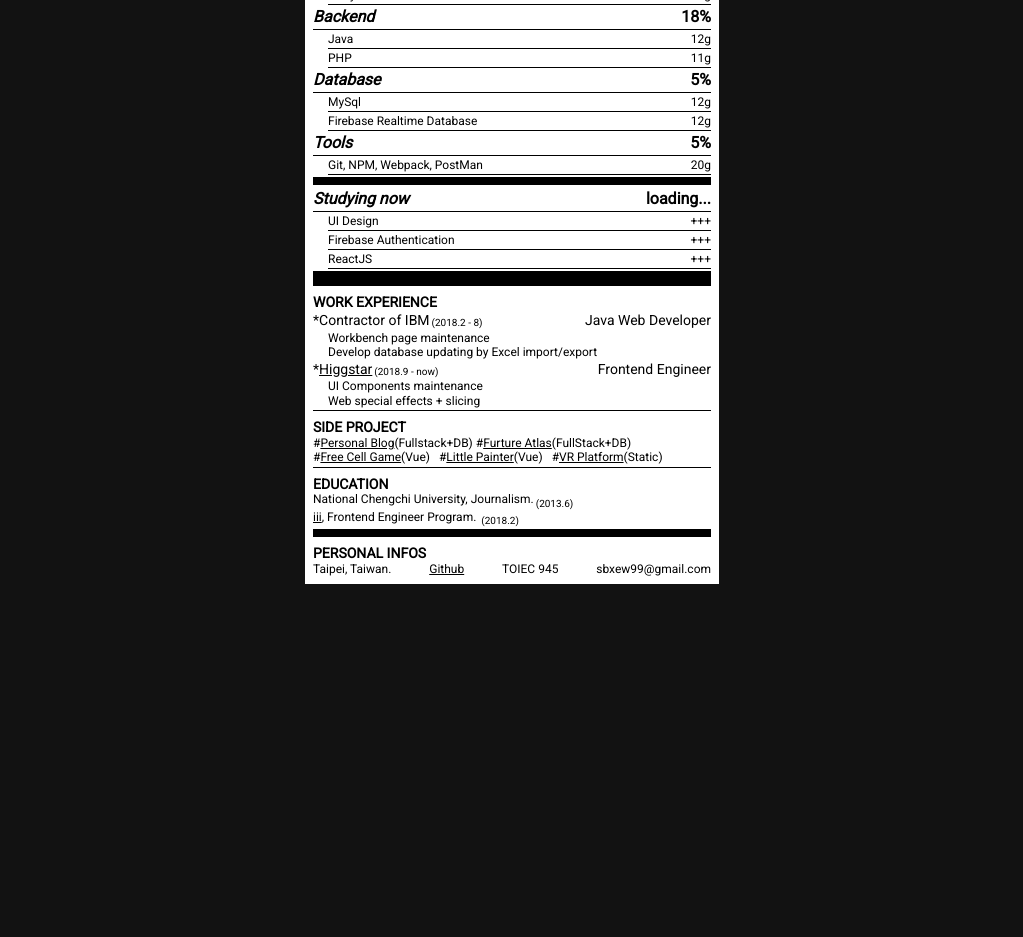
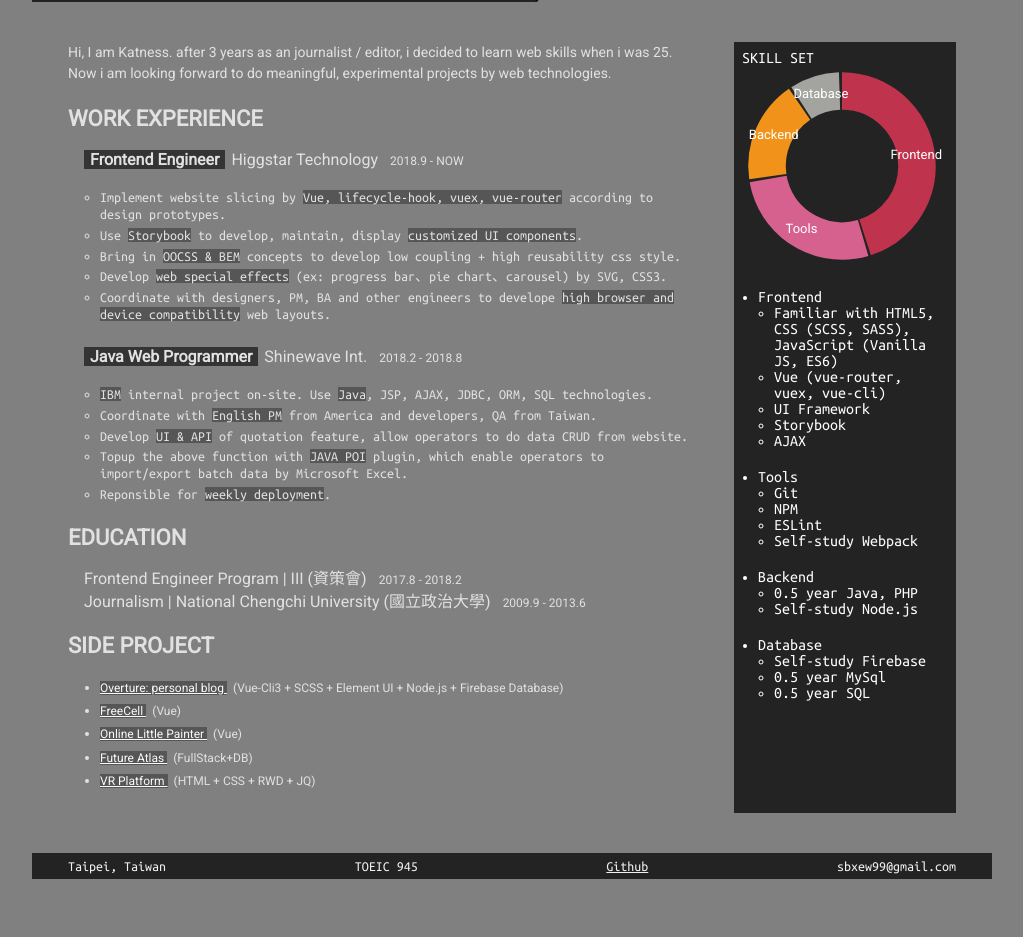
Before and after one commit to KatnessChen/web-resume, a plain HTML site: page index.html in a window 1280 px wide. Shown: the part 244-1181 px from the top of the page, without its empty margins (128-1151 px from the left). Before the commit the page ends 828 px from the top, so only its background shows below. Drawn offline with nearby package versions, Linux system fonts and the light colour scheme.

Commit message:
v3 add more work exp & new vd

```diff
--- a/index.html
+++ b/index.html
@@ -1,206 +1,255 @@
 <!DOCTYPE html>
-<html lang="en">
+<html lang="fr">
 <head>
   <meta charset="UTF-8">
   <meta name="viewport" content="width=device-width, initial-scale=1.0">
   <meta http-equiv="X-UA-Compatible" content="ie=edge">
   <title>CV | Katness C.</title>
-  <link href="https://fonts.googleapis.com/css?family=Roboto&display=swap" rel="stylesheet">
+  <link href="https://fonts.googleapis.com/css?family=Roboto|Ubuntu+Mono&display=swap" rel="stylesheet">
+  <link href="https://fonts.googleapis.com/icon?family=Material+Icons" rel="stylesheet">
   <link rel="stylesheet" href="css/style.css">
 </head>
 <body>
+  <div id="app">
+    <header>
+      <h1>Katness Chen</h1>
+      <h2>Frontend Engineer</h2>
+      <div class="deco"></div>
+      <span>CV Last updated: 20/3/2020</span>
+    </header>
     <main>
-    <h2 class="my-name">Katness Chen</h2>
-    <div class="flex">
-      <p>Frontend developer</p>
-      <p class="last-updated">2020.2.8</p>
-    </div>
-    <hr class="bolder">
-    <hr class="bold">
-
-    <!-- SKILL SET -->
-    <section class="section-skillset">
-      <ul class="skill-set">
-        <li class="skill">
-          <div class="skill-label">
-            <h4 class="skill-label-name">Frontend</h4>
-            <span class="skill-label-percentage">72%</span>
-          </div>
-          <ul class="skill-set">
-            <li class="skill">
-              <div class="skill-label">
-                <h4 class="skill-label-name">HTML5, CSS (SCSS, SASS), JavaScript (ES6)</h4>
-                <span class="skill-label-percentage">28g</span>
-              </div>
+      <section>
+        <p>
+          Hi, I am Katness.
+          after 3 years as an journalist / editor,
+          i decided to learn web skills when i was 25.
+          Now i am looking forward to do meaningful, experimental projects by web technologies.
+        </p>
+        <h3>WORK EXPERIENCE</h3>
+        <ol>
+          <li>
+            <h4><strong>Frontend Engineer</strong>Higgstar Technology<time>2018.9 - NOW</time></h4>
+            <ul>
+              <li>Implement website slicing by <strong>Vue, lifecycle-hook, vuex, vue-router</strong> according to design prototypes.</li>
+              <li>Use <strong>Storybook</strong> to develop, maintain, display <strong>customized UI components</strong>.</li>
+              <li>Bring in <strong>OOCSS & BEM</strong> concepts to develop low coupling + high reusability css style.</li>
+              <li>Develop <strong>web special effects</strong> (ex: progress bar、pie chart、carousel) by SVG, CSS3.</li>
+              <li>Coordinate with designers, PM, BA and other engineers to develope <strong>high browser and device compatibility</strong> web layouts.</li>
+            </ul>
           </li>
-            <li class="skill">
-              <div class="skill-label">
-                <h4 class="skill-label-name">Vue (vue-router, vuex, vue-cli)</h4>
-                <span class="skill-label-percentage">24g</span>
-              </div>
+          <li>
+            <h4><strong>Java Web Programmer</strong>Shinewave Int.<time>2018.2 - 2018.8</time></h4>
+            <ul>
+              <li><strong>IBM</strong> internal project on-site. Use <strong>Java</strong>, JSP, AJAX, JDBC, ORM, SQL technologies.</li>
+              <li>Coordinate with <strong>English PM</strong> from America and developers, QA from Taiwan.</li>
+              <li>Develop <strong>UI & API</strong> of quotation feature, allow operators to do data CRUD from website.</li>
+              <li>Topup the above function with <strong>JAVA POI</strong> plugin, which enable operators to import/export batch data by Microsoft Excel.</li>
+              <li>Reponsible for <strong>weekly deployment</strong>.</li>
+            </ul>
           </li>
-            <li class="skill">
-              <div class="skill-label">
-                <h4 class="skill-label-name">UI Framework (Ex: Element UI)</h4>
-                <span class="skill-label-percentage">24g</span>
-              </div>
+        </ol>
+        <h3>EDUCATION</h3>
+        <ol>
+          <li>
+            <h4>Frontend Engineer Program | III (資策會)<time>2017.8 - 2018.2</time></h4>
           </li>
-            <li class="skill">
-              <div class="skill-label">
-                <h4 class="skill-label-name">AJAX</h4>
-                <span class="skill-label-percentage">13g</span>
-              </div>
+          <li>
+            <h4>Journalism | National Chengchi University (國立政治大學)<time>2009.9 - 2013.6</time></h4>
           </li>
-            <li class="skill">
-              <div class="skill-label">
-                <h4 class="skill-label-name">Storybook</h4>
-                <span class="skill-label-percentage">8.8g</span>
-              </div>
+        </ol>
+        <h3>SIDE PROJECT</h3>
+        <ul class="side-project-list">
+          <li>
+            <h4>
+              <a target="_blank" href="https://mannachen.github.io/overture-frontend/#/">
+                Overture: personal blog
+              </a>
+              <span>(Vue-Cli3 + SCSS + Element UI + Node.js + Firebase Database)</span>
+            </h4>
+          </li>
+          <li>
+            <h4>
+              <a target="_blank" href="https://mannachen.github.io/FreeCell/">
+                FreeCell
+              </a>
+              <span>(Vue)</span>
+            </h4>
+          </li>
+          <li>
+            <h4>
+              <a target="_blank" href="https://codepen.io/Silvia_Chen/full/rRRQxr">
+                Online Little Painter
+              </a>
+              <span>(Vue)</span>
+            </h4>
+          </li>
+          <li>
+            <h4>
+              <a target="_blank" href="http://140.115.236.71/demo-personal/PJ/BD103g3FutureAge%e6%9c%aa%e4%be%86%e4%b8%bb%e9%a1%8c%e6%a8%82%e5%9c%92%e5%b0%88%e9%a1%8c%e6%96%87%e4%bb%b6.pdf">
+              Future Atlas
+              </a>
+              <span>(FullStack+DB)</span>
+            </h4>
+          </li>
+          <li>
+            <h4>
+              <a target="_blank" href="http://140.115.236.71/demo-personal/BD103/web/C1700341/index.html">
+                VR Platform
+              </a>
+              <span>(HTML + CSS + RWD + JQ)</span>
+            </h4>
           </li>
         </ul>
-        </li>
-        <li class="skill">
-          <div class="skill-label">
-            <h4 class="skill-label-name">Backend</h4>
-            <span class="skill-label-percentage">18%</span>
-          </div>
-          <ul class="skill-set">
-            <li class="skill">
-              <div class="skill-label">
-                <h4 class="skill-label-name">Java</h4>
-                <span class="skill-label-percentage">12g</span>
-              </div>
-            </li>
-            <li class="skill">
-              <div class="skill-label">
-                <h4 class="skill-label-name">PHP</h4>
-                <span class="skill-label-percentage">11g</span>
-              </div>
-            </li>
+      </section>
+      <aside>
+        <h3>SKILL SET</h3>
+        <svg height="160" width="160" viewBox="0 0 160 160" class="donut-chart">
+          <g v-for="(item, index) in sortedValues">
+            <circle
+            :cx="cx" :cy="cy" :r="radius"
+            :stroke="colors[index]" :stroke-width="strokeWidth"
+            :stroke-dasharray="adjustedCircumference"
+            :stroke-dashoffset="calculateStrokeDashOffset(item.value, circumference)"
+            fill="transparent" :transform="returnCircleTransformValue(index)" />
+            <text text-anchor="middle" dy="3px" :x="chartData[index].textX" :y="chartData[index].textY">{{ item.label }}</text>
+          </g>
+        </svg>
+        <ul>
+          <li>
+            <h4>Frontend</h4>
+            <ul>
+              <li>Familiar with HTML5, CSS (SCSS, SASS), JavaScript (Vanilla JS, ES6)</li>
+              <li>Vue (vue-router, vuex, vue-cli)</li>
+              <li>UI Framework</li>
+              <li>Storybook</li>
+              <li>AJAX</li>
             </ul>
           </li>
-        <li class="skill">
-          <div class="skill-label">
-            <h4 class="skill-label-name">Database</h4>
-            <span class="skill-label-percentage">5%</span>
-          </div>
-          <ul class="skill-set">
-            <li class="skill">
-              <div class="skill-label">
-                <h4 class="skill-label-name">MySql</h4>
-                <span class="skill-label-percentage">12g</span>
-              </div>
-            </li>
-            <li class="skill">
-              <div class="skill-label">
-                <h4 class="skill-label-name">Firebase Realtime Database</h4>
-                <span class="skill-label-percentage">12g</span>
-              </div>
-            </li>
+          <li>
+            <h4>Tools</h4>
+            <ul>
+              <li>Git</li>
+              <li>NPM</li>
+              <li>ESLint</li>
+              <li>Self-study Webpack</li>
             </ul>
           </li>
-        <li class="skill">
-          <div class="skill-label">
-            <h4 class="skill-label-name">Tools</h4>
-            <span class="skill-label-percentage">5%</span>
-          </div>
-          <ul class="skill-set">
-            <li class="skill">
-              <div class="skill-label">
-                <h4 class="skill-label-name">Git, NPM, Webpack, PostMan</h4>
-                <span class="skill-label-percentage">20g</span>
-              </div>
+          <li>
+            <h4>Backend</h4>
+            <ul>
+              <li>0.5 year Java, PHP</li>
+              <li>Self-study Node.js</li>
+            </ul>
           </li>
+          <li>
+            <h4>Database</h4>
+            <ul>
+              <li>Self-study Firebase</li>
+              <li>0.5 year MySql</li>
+              <li>0.5 year SQL</li>
             </ul>
           </li>
         </ul>
-      <hr class="bold">
-      <ul class="skill-set">
-        <li class="skill">
-          <div class="skill-label">
-            <h4 class="skill-label-name">Studying now</h4>
-            <span class="skill-label-percentage">loading...</span>
+      </aside>
+    </main>
+    <footer>
+      <span>Taipei, Taiwan</span>
+      <span>TOEIC 945</span>
+      <a target="_blank" href="https://github.com/MannaChen">Github</a>
+      <span>sbxew99@gmail.com</span>
+    </footer>
   </div>
-          <ul class="skill-set">
-            <li class="skill">
-              <div class="skill-label">
-                <h4 class="skill-label-name">UI Design</h4>
-                <span class="skill-label-percentage">+++</span>
-              </div>
-            </li>
-            <li class="skill">
-              <div class="skill-label">
-                <h4 class="skill-label-name">Firebase Authentication</h4>
-                <span class="skill-label-percentage">+++</span>
-              </div>
-            </li>
-            <li class="skill">
-              <div class="skill-label">
-                <h4 class="skill-label-name">ReactJS</h4>
-                <span class="skill-label-percentage">+++</span>
-              </div>
-            </li>
-          </ul>
-        </li>
-      </ul>
-    </section>
-    <hr class="bolder">
+</body>
+<script src='https://cdnjs.cloudflare.com/ajax/libs/vue/2.6.11/vue.min.js'></script>
+<script>
+  const vm = new Vue({
+    el: '#app',
+    data() {
+      return {
+        initialValues: [
+          { label: 'Frontend', value: 50 },
+          { label: 'Tools', value: 30 },
+          { label: 'Backend', value: 20 },
+          { label: 'Database', value: 10 },
+        ],
+        angleOffset: -90,
+        chartData: [],
+        colors: ["#C0334D", "#D6618F", "#F1931B", "#A3A4A0"],
+        cx: 80,
+        cy: 80,
+        radius: 60,
+        sortedValues: [],
+        strokeWidth: 30,
+      }
+    },
+    computed: {
+      // adjust the circumference to add small gaps
+      adjustedCircumference() {
+        return this.circumference - 2
+      },
+      circumference() {
+        return 2 * Math.PI * this.radius
+      },
+      dataTotal() {
+        let total = 0;
+        this.sortedValues.forEach(item => {
+          total += item.value;
+        })
+        return total
+      },
+    },
+    methods: {
+      calculateChartData() {
+        this.sortedValues.forEach((dataVal, index) => {
+          const { x, y } = this.calculateTextCoords(dataVal.value, this.angleOffset)
+          // start at -90deg so that the largest segment is perpendicular to top
+          const data = {
+            degrees: this.angleOffset,
+            textX: x,
+            textY: y
+          }
+          this.chartData.push(data)
+          this.angleOffset = this.dataPercentage(dataVal.value) * 360 + this.angleOffset
+        })
+      },
+      sortInitialValues() {
+        return this.sortedValues = this.initialValues.sort((a,b) => b.value - a.value)
+      },
+      calculateStrokeDashOffset(dataVal, circumference) {
+        const strokeDiff = this.dataPercentage(dataVal) * circumference
+        return circumference - strokeDiff
+      },
+      calculateTextCoords(dataVal, angleOffset) {
+        // t must be radians
+        // x(t) = r cos(t) + j
+        // y(t) = r sin(t) + j
 
-    <!-- EXPERIENCE -->
-    <section class="section-experience">
-      <p class="section-title">WORK EXPERIENCE</p>
-      <p class="section-experience-stage">
-        *Contractor of IBM
-        <sub>(2018.2 - 8)</sub>
-        Java Web Developer
-      </p>
-      <ul>
-        <li>Workbench page maintenance</li>
-        <li>Develop database updating by Excel import/export</li>
-      </ul>
-      <p class="section-experience-stage">
-        *<a target="_blank" href="https://official.higgstar.com/">Higgstar</a>
-        <sub>(2018.9 - now)</sub>
-        Frontend Engineer
-      </p>
-      <ul>
-        <li>UI Components maintenance</li>
-        <li>Web special effects + slicing</li>
-      </ul>
-    </section>
-    <hr class="normal">
+        const angle = (this.dataPercentage(dataVal) * 360) / 2 + angleOffset
+        const radians = this.degreesToRadians(angle)
 
-    <!-- WORKS -->
-    <section class="section-works">
-      <p class="section-title">SIDE PROJECT</p>
-      <ul>
-        <li>#<a target="_blank" href="https://mannachen.github.io/overture-frontend/#/">Personal Blog</a>(Fullstack+DB)</li>
-        <li>#<a target="_blank" href="http://140.115.236.71/demo-personal/PJ/BD103g3FutureAge%e6%9c%aa%e4%be%86%e4%b8%bb%e9%a1%8c%e6%a8%82%e5%9c%92%e5%b0%88%e9%a1%8c%e6%96%87%e4%bb%b6.pdf">Furture Atlas</a>(FullStack+DB)</li>
-        <li>#<a target="_blank" href="https://mannachen.github.io/FreeCell/">Free Cell Game</a>(Vue)</li>
-        <li>#<a target="_blank" href="https://codepen.io/Silvia_Chen/full/rRRQxr">Little Painter</a>(Vue)</li>
-        <li>#<a target="_blank" href="http://140.115.236.71/demo-personal/BD103/web/C1700341/index.html">VR Platform</a>(Static)</li>
-      </ul>
-    </section>
-    <hr class="normal">
-
-    <!-- EDUCATION -->
-    <section class="section-education">
-      <p class="section-title">EDUCATION</p>
-      <p>National Chengchi University, Journalism.<sub>(2013.6)</sub></p>
-      <p><a target="_blank" href="https://www.iiiedu.org.tw/">iii</a>, Frontend Engineer Program. <sub>(2018.2)</sub></p>
-    </section>
-    <hr class="bold">
-
-    <!-- PERSONAL INFOS -->
-    <section class="section-info">
-      <p class="section-title">PERSONAL INFOS</p>
-      <div class="section-content">
-        <p>Taipei, Taiwan.</p>
-        <a target="_blank" href="https://github.com/MannaChen">Github</a>
-        <p>TOIEC 945</p>
-        <p>sbxew99@gmail.com</p>
-      </div>
-    </section>
-  </main>
-</body>
+        const textCoords = {
+          x: this.radius * Math.cos(radians) + this.cx,
+          y: this.radius * Math.sin(radians) + this.cy
+        }
+        return textCoords
+      },
+      degreesToRadians(angle) {
+        return angle * (Math.PI / 180)
+      },
+      dataPercentage(dataVal) {
+        return dataVal / this.dataTotal
+      },
+      percentageString(dataVal) {
+        return `${Math.round(this.dataPercentage(dataVal) * 100)}%`
+      },
+      returnCircleTransformValue(index) {
+        return `rotate(${this.chartData[index].degrees}, ${this.cx}, ${this.cy})`
+      },
+    },
+    mounted() {
+      this.sortInitialValues();
+      this.calculateChartData();
+    }
+  })
+</script>
 </html>
--- a/scss/style.scss
+++ b/scss/style.scss
@@ -27,7 +27,7 @@ footer, header, hgroup, menu, nav, section {
 body {
 	line-height: 1;
 }
-ol, ul {
+ol {
 	list-style: none;
 }
 blockquote, q {
@@ -41,134 +41,211 @@ table {
 	border-collapse: collapse;
 	border-spacing: 0;
 }
+a { color: #f1f1f1; }
 
 // my style start from here
 * {
-  font-family: 'Roboto', sans-serif;
   box-sizing: border-box;
 }
 
+body {
+  background-color: gray;
+  font-family: 'Ubuntu Mono', monospace;
+}
 
+header {
+  position: relative;
+  min-width: 777px;
+  max-width: 960px;
+  margin: 100px auto 0 auto;
+  background-color: #232323;
+  color: white;
+  padding: 60px 6px 20px 6px;
+  &::before {
+    content: '';
+    position: absolute;
+    top: 0;
+    left: 0;
+    width: calc(50% - 50px);
+    height: 35px;
+    background-color: gray;
+  }
+  &::after {
+    content: '';
+    position: absolute;
+    bottom: 0;
+    right: 0;
+    width: calc(50% - 25px);
+    height: 35.5px;
+    background-color: gray;
+  }
+  .deco {
+    background-color: #000;
+    position: absolute;
+    top: 0;
+    left: calc(50% - 50px);
+    width: 156px;
+    height: 50px;
+    transform: rotate(45deg);
+    transform-origin: left top;
+    z-index: 1;
+  }
+  h1 {
+    font-size: 42px;
+    padding-left: 30px;
+    font-weight: bold;
+    font-family: 'Roboto', sans-serif;
+  }
+  h2 {
+    font-size: 24px;
+    padding-left: 30px;
+    font-family: 'Roboto', sans-serif;
+  }
+  span {
+    position: absolute;
+    right: 36px;
+    bottom: 55px;
+  }
+}
 
-body {
-  height: 100vh;
-  background-color: #121212;
-  line-height: 1.2;
-  padding-top: 30px;
-  @media (max-width: 415px) {
-    padding-top: 0;
-  }
 main {
-    min-width: 320px;
-    max-width: 414px;
-    padding: 8px;
-    background-color: white;
-    margin: auto;
-  }
-  .my-name {
-    font-size: 36px;
-  }
-  .flex {
+  min-width: 777px;
+  max-width: 960px;
+  // box-shadow: 10px 10px 5px rgba(255, 255, 255, 0.5);
+  margin: 40px auto 0 auto;
+  color: #fefefe;
   display: flex;
   justify-content: space-between;
-    align-items: flex-end;
+  padding: 0 36px;
+  aside {
+    display: inline-block;
+    vertical-align: top;
+    flex: 0 0 25%;
+    margin-left: 40px;
+    background-color: #232323;
+    padding: 8px;
+    ul {
+      padding-left: 16px;
     }
-  .last-updated {
-    font-size: 12px;
-  }
-  sub {
-    vertical-align: sub;
-    font-size: smaller;
-    margin-left: 2px;
-  }
-  hr {
-    border: none;
-    background-color: black;
-    width: 100%;
-    margin: 2px 0;
-    &.normal {
-      height: 1px;
-    }
-    &.bold {
-      height: 8px;
-    }
-    &.bolder {
-      height: 15px;
+    &>ul {
+      &>li {
+        margin-bottom: 20px;
       }
     }
+  }
+  section {
+    display: inline-block;
+    vertical-align: top;
+    flex: 1;
+    color: #e1e1e1;
+    p {
+      margin-bottom: 24px;
+      font-family: 'Roboto', sans-serif;
+      font-size: 14px;
+      line-height: 1.5;
+    }
+    h3 {
+      font-size: 22px;
+      margin-bottom: 8px;
+      font-weight: bold;
+      font-family: 'Roboto', sans-serif;
+    }
+    h4 {
+      font-size: 16px;
+      font-family: 'Roboto', sans-serif;
+    }
+    ol, ul {
+      margin: 20px auto 24px auto;
+      padding-left: 16px;
+      li {
+        font-size: 14px;
+        line-height: 1.2;
+        &+li {
+          margin-top: 4px;
+        }
         a {
-    color: black;
+          font-size: 12px;
+          color: #fafafa;
+          background-color: #565656;
         }
-  .skill-set {
-    line-height: 1.5;
-    .skill-label {
-      font-weight: 500;
-      display: flex;
-      justify-content: space-between;
-      align-items: center;
-      border-bottom: 1px solid #000;
-      .skill-label-name {
-        font-style: italic;
+        span {
+          font-size: 12px;
+          padding-left: 6px;
+        }
+        strong {
+          background-color: #565656;
+        }
+        h4 {
+          strong {
+            background-color: #343434;
+            padding: 0 6px;
+            margin-right: 6px;
+            line-height: 12px;
             font-weight: bold;
-        font-size: 16px;
-      }
-      .skill-label-percentage {
-        font-size: 16px;
-        font-weight: bold;
-      }
-    }
-    // nested skill
-    .skill-set {
-      padding-left: 15px;
-      .skill-label-name {
-        font-style: normal;
-        font-size: 12px;
-        font-weight: normal;
-      }
-      .skill-label-percentage {
-        font-size: 12px;
-        font-weight: normal;
           }
         }
       }
     }
-
-[class^="section-"] {
+    .side-project-list {
+      padding-left: 32px;
+    }
+    time {
       font-size: 12px;
-  .section-title {
-    font-size: 14px;
-    font-weight: bold;
-    margin-top: 8px;
+      margin-left: 12px;
+    }
   }
 }
 
-.section-info .section-content {
+footer {
+  min-width: 777px;
+  max-width: 960px;
+  margin: 40px auto 0 auto;
+  background-color: #232323;
+  color: #f1f1f1;
+  padding: 6px 36px;
+  margin-bottom: 100px;
   display: flex;
   justify-content: space-between;
+  font-size: 14px;
 }
-
-.section-experience {
-  .section-experience-stage {
-    font-size: 14px;
-    line-height: 1.4;
-    display: flex;
-    sub {
-      flex: 1;
-      margin-top: 5px;
-      font-size: 10px;
+// donut
+svg {
+  height: 200px;
+  width: 200px;
+  margin-bottom: 20px;
+  g {
+    transition: .3s all ease;
+    &:hover {
+      transform: scale(1.03);
+      cursor: pointer;
     }
-  }
-  ul {
-    font-size: 12px;
-    padding-left: 15px;
-  }
-}
-
-.section-works {
-  ul li {
-    display: inline-block;
-    &:not(:first-child) {
-      margin-right: 6px;
+    text {
+      fill: white;
+      font-family: "Roboto", sans-serif;
+      font-size: .65rem;
     }
   }
 }
+// custom scroll bar
+::-webkit-scrollbar {
+  width: 8px;
+  height: 8px;
+  transition: all .3s ease;
+}
+
+/* Track */
+::-webkit-scrollbar-track {
+  background: #565656;
+}
+
+/* Handle */
+::-webkit-scrollbar-thumb {
+  background: rgba(0, 0, 0, 0.8);
+}
+
+/* Handle on hover */
+::-webkit-scrollbar-thumb:hover {
+  background: #fdfdfd;
+}
+
+::-webkit-scrollbar-corner { background: rgba(0,0,0,0.5); }
```
Also changed, not shown: css/style.css, 1 other file. Lines whose indentation alone changed are shown as unchanged.
